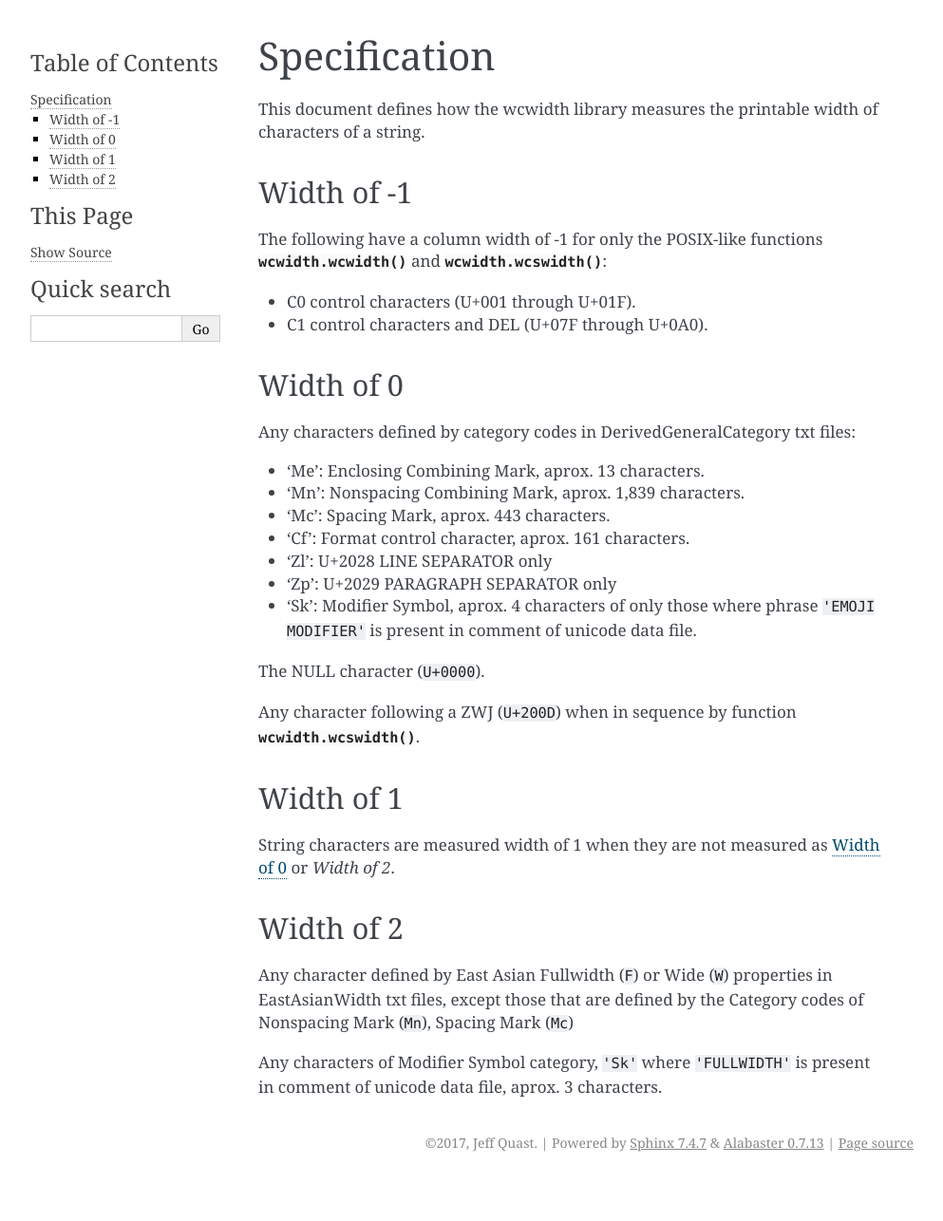
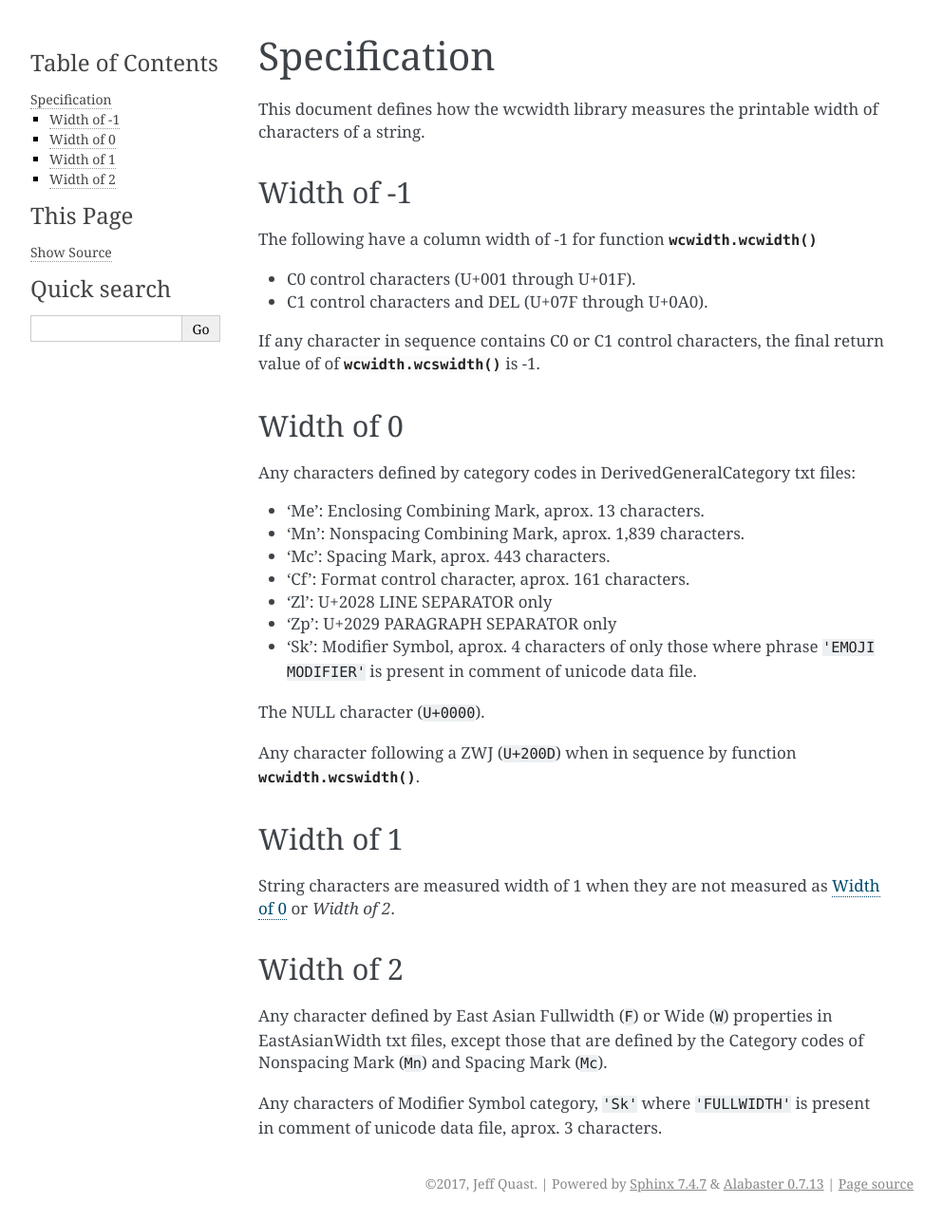
Before and after one commit to jquast/wcwidth, a Sphinx documentation site: the page built from docs/specs.rst, in a window 1280 px wide. Shown: the whole page at 95% size, without its empty margins (148-1141 px from the left). Built offline with Sphinx 7.4.7, drawn with Linux system fonts in a browser that asks for light colours; before the commit the page ends 1243 px from its top, so only the background shows below that.

Commit message:
small spec wordfix

```diff
--- a/docs/specs.rst
+++ b/docs/specs.rst
@@ -10,11 +10,13 @@ of characters of a string.
 Width of -1
 -----------
 
-The following have a column width of -1 for only the POSIX-like
-functions :func:`wcwidth.wcwidth` and :func:`wcwidth.wcswidth`:
+The following have a column width of -1 for function :func:`wcwidth.wcwidth`
 
 - C0 control characters (U+001 through U+01F).
 - C1 control characters and DEL (U+07F through U+0A0).
+
+If any character in sequence contains C0 or C1 control characters, the final
+return value of of :func:`wcwidth.wcswidth` is -1.
 
 Width of 0
 ----------
```
Also changed, not shown: other parts of docs/specs.rst (+1 -1 lines).
